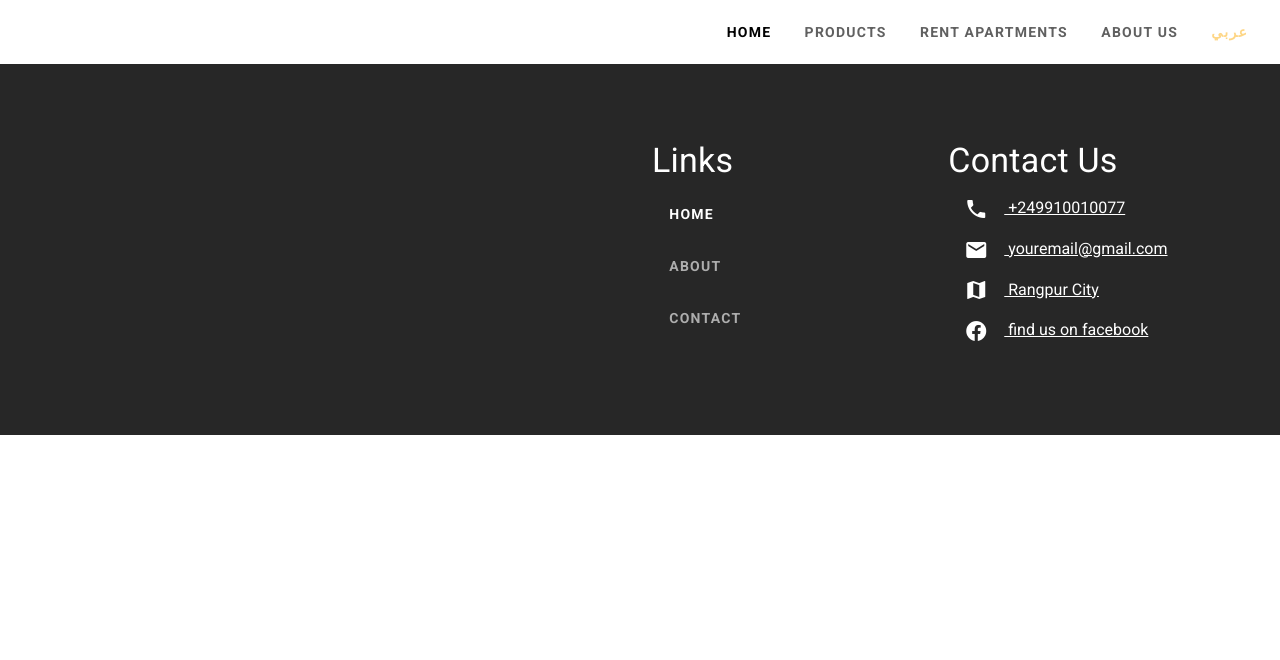
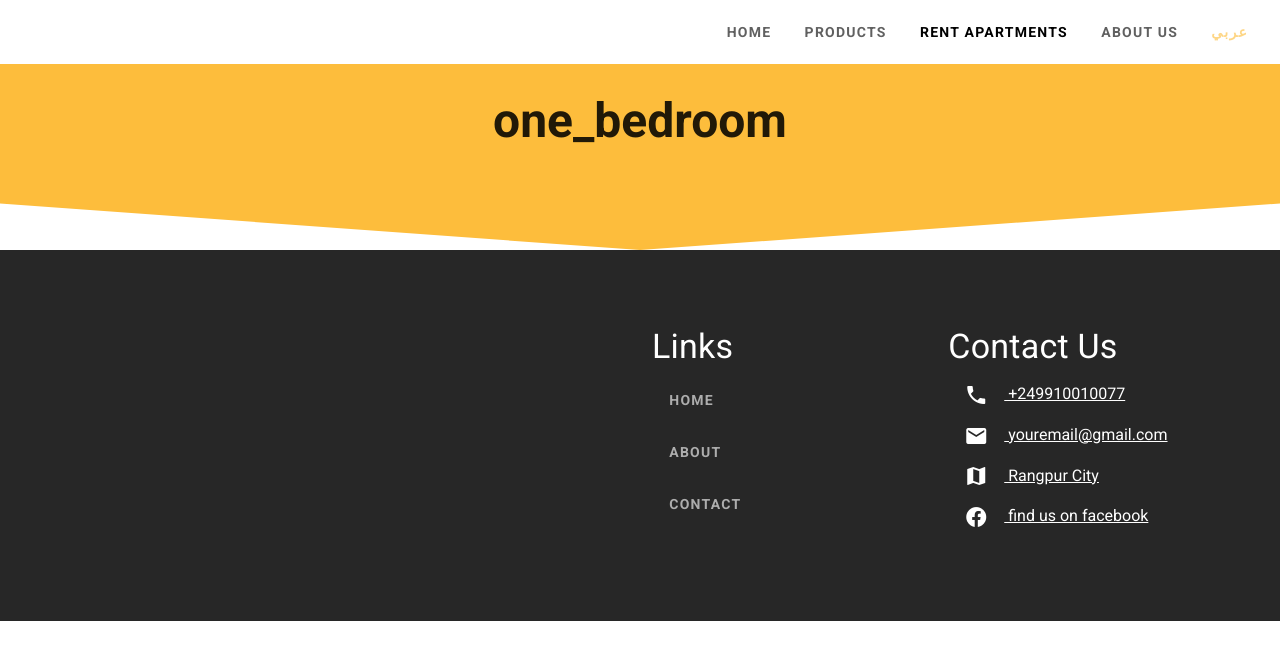
Before and after one commit to ease-software/ays-website, a Vue app: page /apartments/one_bedroom in a window 1280 px wide. Shown: the top 660 px of the page. Built offline with nearby package versions, Linux system fonts and the light colour scheme.

Commit message:
Feature: add apartments category view intro

```diff
--- a/src/components/apartments/Intro.vue
+++ b/src/components/apartments/Intro.vue
@@ -13,7 +13,7 @@
         </v-row>
         <v-row>
           <v-col v-for="(offer, index) of offers" :key="index" cols="12" lg="4" sm="12">
-            <v-card elevation="2">
+            <v-card elevation="2" route :to="`/apartments/${offer.slug}`">
               <v-card-title >
                  <v-container fill-height>
                     <v-row align="center">
@@ -41,9 +41,9 @@
 export default {
   data: ()=>({
     offers: [
-      {bedrooms_count: 3, title: 'Three bed rooms', description: 'hello world, hello world, hello world, hello world, hello world, hello world, hello world, hello world, hello world, hello world, hello world, hello world'},
-      {bedrooms_count: 2, title: 'Two bed rooms', description: 'hello world, hello world, hello world, hello world, hello world, hello world, hello world, hello world, hello world, hello world, hello world, hello world'},
-      {bedrooms_count: 1, title: 'One bed room', description: 'hello world, hello world, hello world, hello world, hello world, hello world, hello world, hello world, hello world, hello world, hello world, hello world'},
+      {bedrooms_count: 3, title: 'Three bed rooms', slug: 'three_bedrooms', description: 'hello world, hello world, hello world, hello world, hello world, hello world, hello world, hello world, hello world, hello world, hello world, hello world'},
+      {bedrooms_count: 2, title: 'Two bed rooms', slug: 'two_bedrooms', description: 'hello world, hello world, hello world, hello world, hello world, hello world, hello world, hello world, hello world, hello world, hello world, hello world'},
+      {bedrooms_count: 1, title: 'One bed room', slug: 'one_bedroom', description: 'hello world, hello world, hello world, hello world, hello world, hello world, hello world, hello world, hello world, hello world, hello world, hello world'},
     ]
   })
 }
--- /dev/null
+++ b/src/components/apartmentsCategory/intro.vue
@@ -0,0 +1,25 @@
+<template>
+   <div class="intro ">
+     <v-container class="py-8">
+        <v-row class="text-center">
+          <v-col>
+            <h1 class="display-2 font-weight-bold">{{$route.params.category_slug}}</h1>
+          </v-col>
+        </v-row>
+        <v-row><v-col class="my-6"></v-col></v-row>
+      </v-container>
+  </div>
+</template>
+
+<script>
+export default {
+
+}
+</script>
+
+<style scoped>
+.intro {
+  background-color: #fdbd3c;
+  clip-path: polygon(0 0, 100% 0, 100% 75%, 50% 100%, 0 75%);
+}
+</style>
--- a/src/router/index.js
+++ b/src/router/index.js
@@ -24,6 +24,11 @@ const routes = [
     path: '/apartments',
     name: 'Apartments',
     component: () => import(/* webpackChunkName: "apartments" */ '../views/RentApartments.vue')
+  },
+  {
+    path: '/apartments/:category_slug',
+    name: 'Apartment Category',
+    component: () => import(/* webpackChunkName: "apartment_category" */ '../views/ApartmentsCategory.vue')
   },
   {
     path: '/about',
--- /dev/null
+++ b/src/views/ApartmentsCategory.vue
@@ -0,0 +1,14 @@
+<template>
+  <div>
+    <intro />
+  </div>
+</template>
+
+<script>
+import intro from "../components/apartmentsCategory/intro.vue";
+export default {
+  components: { intro },
+};
+</script>
+
+<style></style>
```
